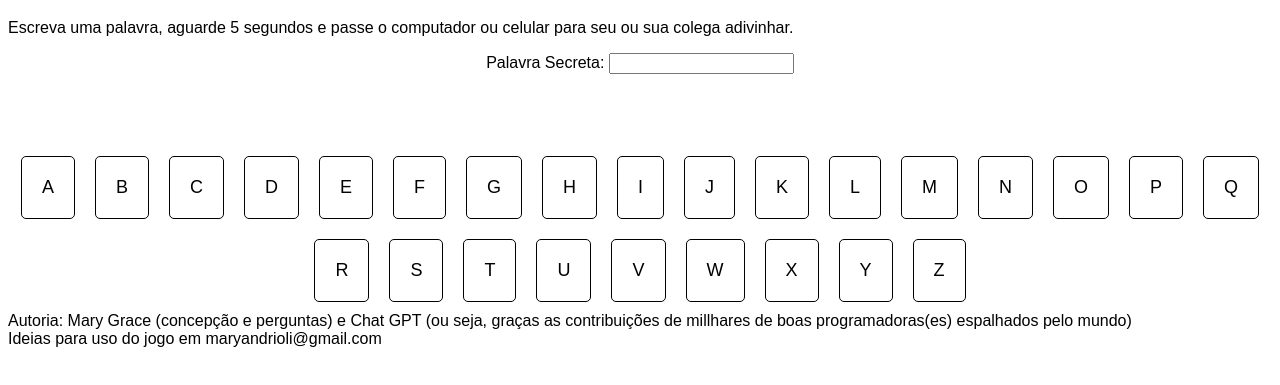
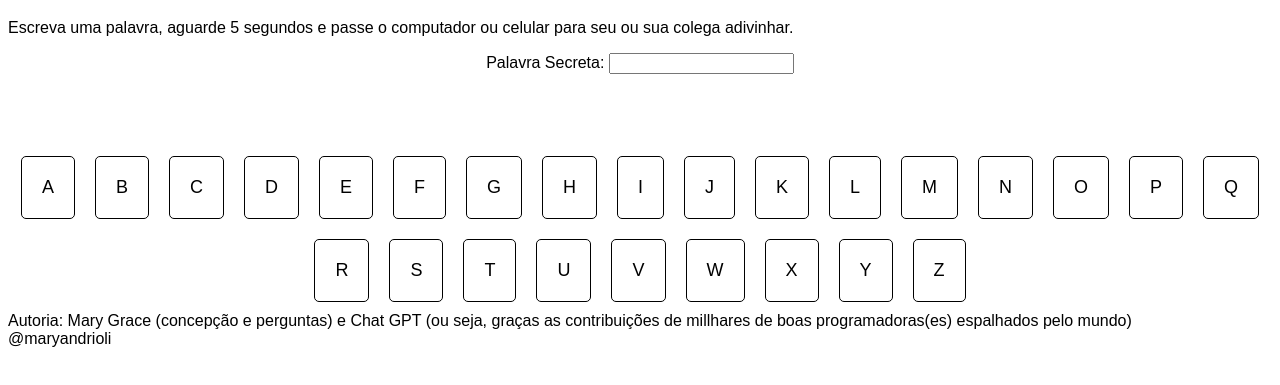
Before and after one commit to maryandrioli/jogodaforca, a plain HTML site: page index.html in a window 1280 px wide. Shown: the part 61-446 px from the top of the page. Drawn offline with Linux system fonts and the light colour scheme.

Commit message:
atualização dos dados de contato
atualização dos dados de contato

```diff
--- a/index.html
+++ b/index.html
@@ -22,7 +22,7 @@
     <script type="text/javascript" src="script.js"></script>
 
     Autoria: Mary Grace (concepção e perguntas) e Chat GPT (ou seja, graças as contribuições de millhares de boas programadoras(es) espalhados pelo mundo) <br>
-    Ideias para uso do jogo em maryandrioli@gmail.com
+    @maryandrioli
 
 
   </body>
```
